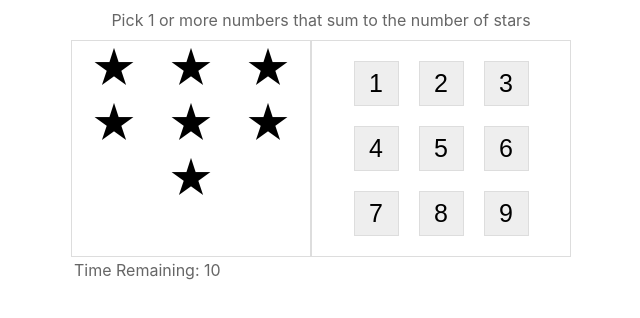
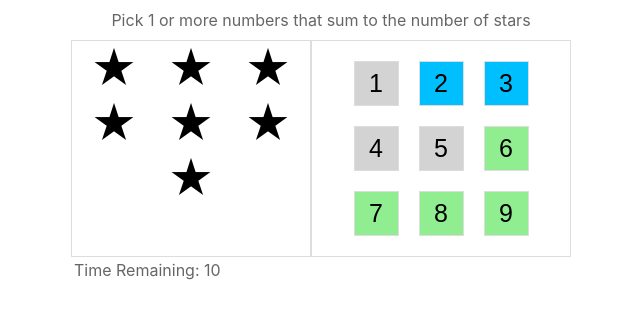
Before and after one commit to UgzSourceCode/StarMatch, a React (Create React App) app in the folder star-match/: page / in a window 1280 px wide. Shown: the top 318 px of the page, without its empty margins (319-959 px from the left). Built offline with nearby package versions, Linux system fonts and the light colour scheme.

Commit message:
Added style to PlayNumber, and correct color for wrong colors.

```diff
--- a/star-match/src/App.js
+++ b/star-match/src/App.js
@@ -10,7 +10,7 @@ function App() {
 const StarMatch = () => {
   const [stars, setStars] = useState(utils.random(1,9));
   const [availableNums, setAvailableNums] = useState([1,2,3,4,5]);
-  const [candidateNums, setCandidateNums] = useState([]);
+  const [candidateNums, setCandidateNums] = useState([2,3]);
 
   const candidateAreWrong = utils.sum(candidateNums) > stars;
 
@@ -19,7 +19,7 @@ const StarMatch = () => {
       return 'used';
     }
     if (candidateNums.includes(number)) {
-      return candidateAreWrong ? 'wrong' : 'candidate';
+      return candidateAreWrong ? 'wrong' : 'condidate';
     }
     return 'available';
   }
@@ -56,7 +56,11 @@ const StarsDisplay = props => (
 );
 
 const PlayNumber = props => (
-<button className="number" onClick={() => console.log('Num', props.number)}>
+<button
+  className="number"
+  style={{backgroundColor: colors[props.status] }}
+  onClick={() => console.log('Num', props.number)}
+  >
   {props.number}
 </button>
 );
@@ -64,7 +68,7 @@ const PlayNumber = props => (
 const colors = {
   available: 'lightgray',
   used: 'lightgreen',
-  wrong: 'lightcoreal',
+  wrong: 'lightcoral',
   condidate: 'deepskyblue',
 };
 
```
